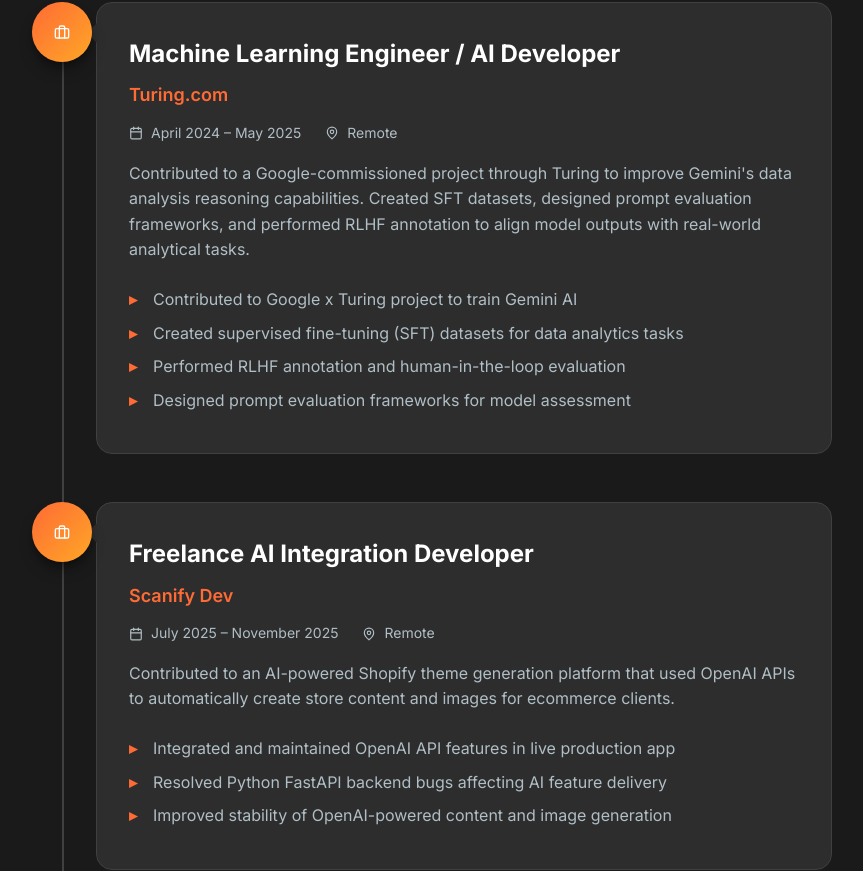
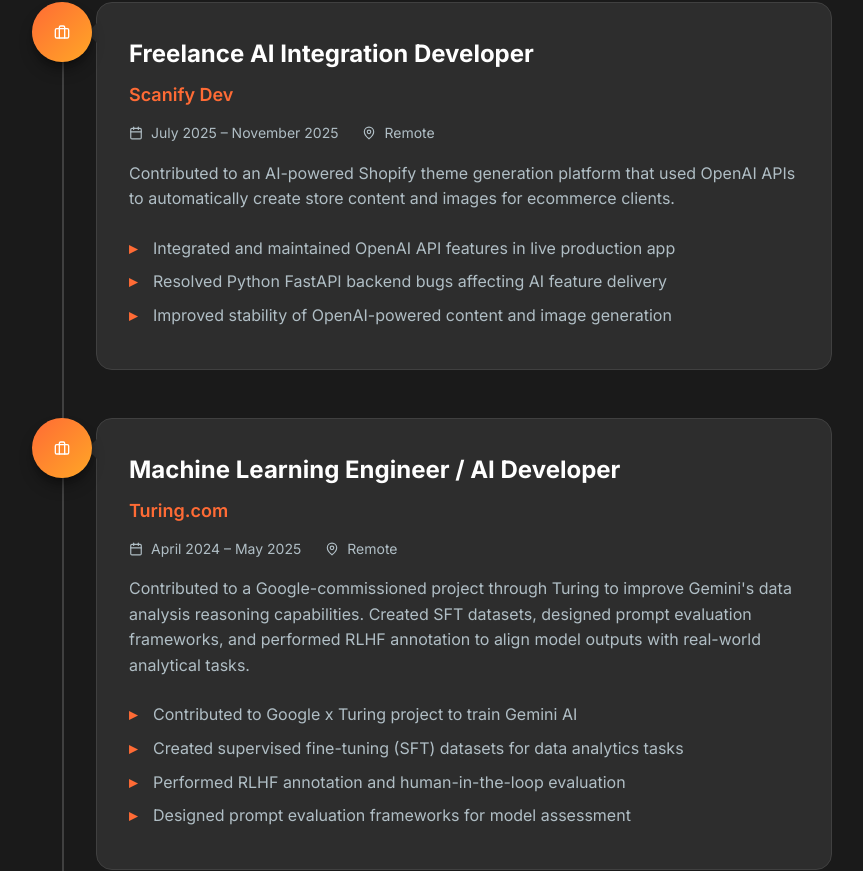
Before and after one commit to Hammad-Asif/portfolio-website, a React (Vite) app: page / in a window 1280 px wide. Shown: the part 4534-5405 px from the top of the page, without its empty margins (208-1071 px from the left). Built offline with nearby package versions, Linux system fonts and the light colour scheme.

Commit message:
update the listig of experience

```diff
--- a/src/components/Qualification.jsx
+++ b/src/components/Qualification.jsx
@@ -5,6 +5,18 @@
   const [activeTab, setActiveTab] = useState('experience');
 
   const experiences = [
+    {
+      title: "Freelance AI Integration Developer",
+      company: "Scanify Dev",
+      location: "Remote",
+      period: "July 2025 – November 2025",
+      description: "Contributed to an AI-powered Shopify theme generation platform that used OpenAI APIs to automatically create store content and images for ecommerce clients.",
+      achievements: [
+        "Integrated and maintained OpenAI API features in live production app",
+        "Resolved Python FastAPI backend bugs affecting AI feature delivery",
+        "Improved stability of OpenAI-powered content and image generation"
+      ]
+    },
     {
       title: "Machine Learning Engineer / AI Developer",
       company: "Turing.com",
@@ -18,18 +30,7 @@
         "Designed prompt evaluation frameworks for model assessment"
       ]
     },
-    {
-      title: "Freelance AI Integration Developer",
-      company: "Scanify Dev",
-      location: "Remote",
-      period: "July 2025 – November 2025",
-      description: "Contributed to an AI-powered Shopify theme generation platform that used OpenAI APIs to automatically create store content and images for ecommerce clients.",
-      achievements: [
-        "Integrated and maintained OpenAI API features in live production app",
-        "Resolved Python FastAPI backend bugs affecting AI feature delivery",
-        "Improved stability of OpenAI-powered content and image generation"
-      ]
-    },
+
     {
       title: "Full-Stack Software Developer",
       company: "Zaytrics (Pvt.) Limited",
```
